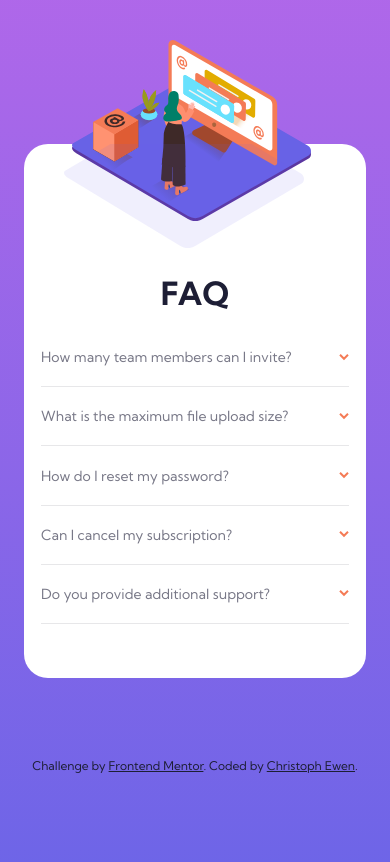
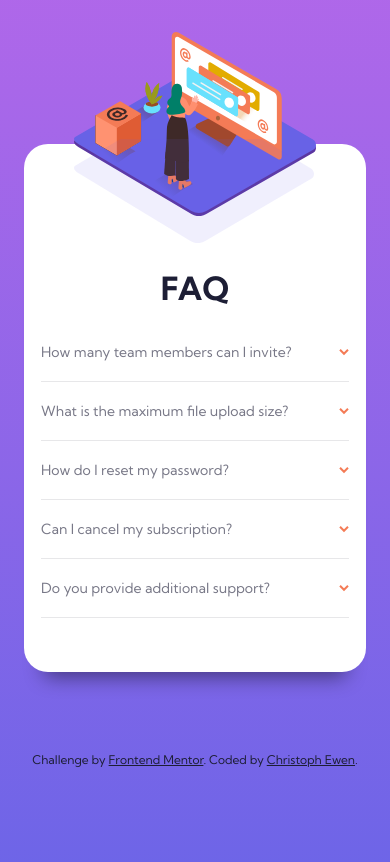
Before and after one commit to reherz87/faq-accordion-card-main, a plain HTML site: page index.html in a window 390 px wide. Drawn offline with Linux system fonts and the light colour scheme.

Commit message:
Images mobile now stay centered and don't resize

```diff
--- a/styles.css
+++ b/styles.css
@@ -30,11 +30,14 @@ body {
 
 main {
   background: #fff;
+  /* max-width: 80%; */
   margin: 9rem 1.5rem 5rem 1.5rem;
+  /* margin: 9rem auto 5rem auto; */
   border-radius: 1.5rem;
   display: flex;
   flex-direction: column;
   align-items: center;
+  box-shadow: rgba(0, 0, 0, 0.45) 0px 25px 20px -20px;
 }
 
 h1 {
@@ -52,14 +55,11 @@ h3.active {
 }
 
 .illustration {
-  width: 70%;
-  margin-top: -6.5rem;
-  margin-left: 3rem;
+  margin-top: -7rem;
 }
 
 .shadow {
   margin-top: -5rem;
-  margin-left: 2.5rem;
 }
 
 .faq {
```
